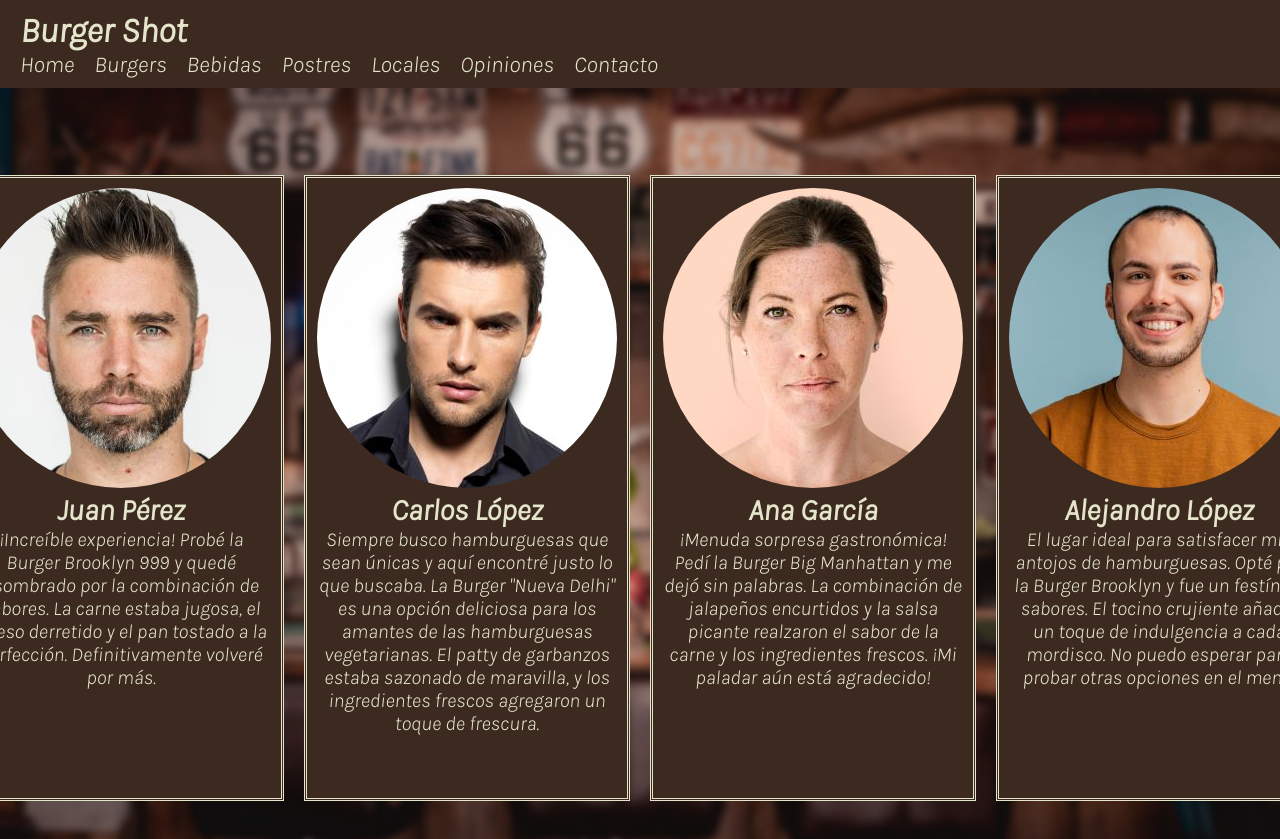
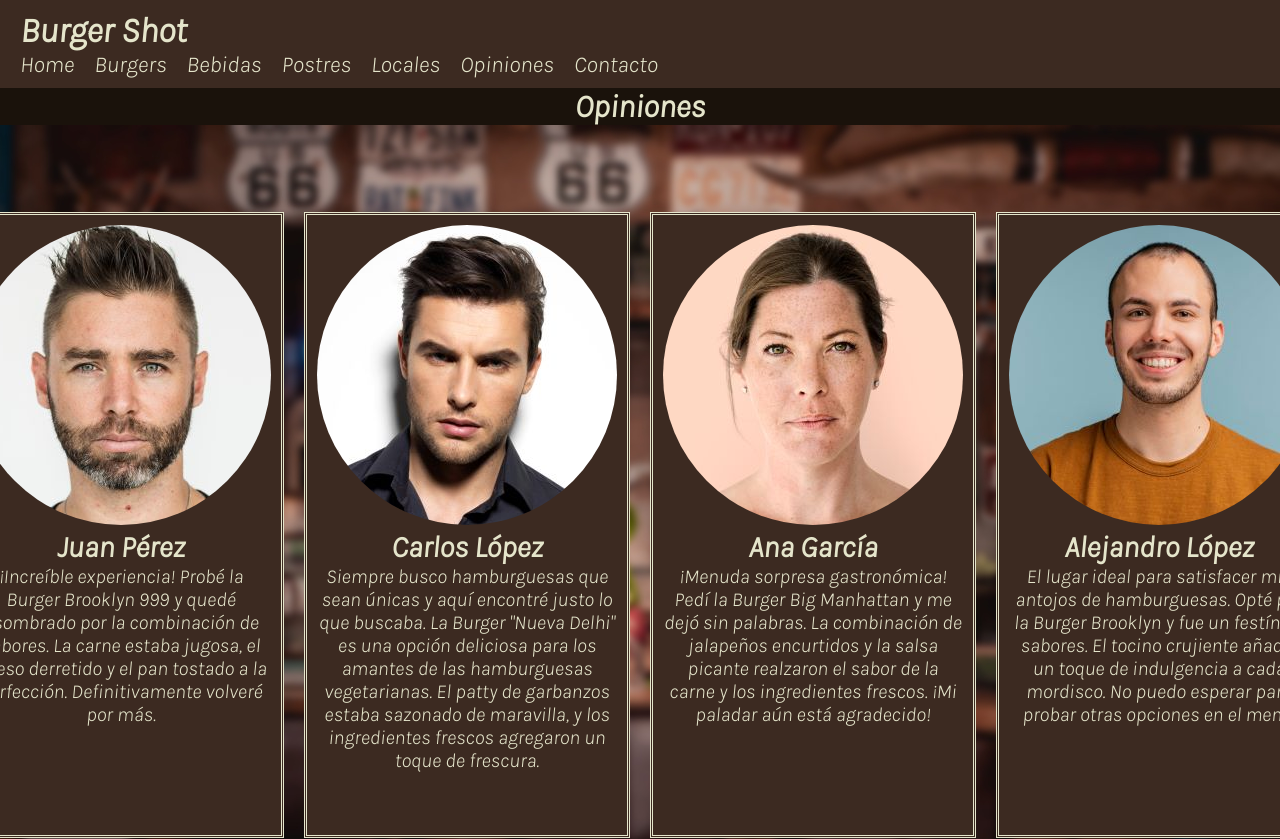
Before and after one commit to santicoper/ProyectoFinalCopertino, a website: page pages/opiniones.html in a window 1280 px wide. Shown: the top 839 px of the page. Drawn offline with Linux system fonts and the light colour scheme.

Commit message:
agregando h1 faltantes

```diff
--- a/pages/opiniones.html
+++ b/pages/opiniones.html
@@ -43,6 +43,9 @@
     </nav>
   </header>
   <main class="Main-Corto">
+    <div>
+      <h1 id="Titulo-Opinion">Opiniones</h1>
+    </div>
     <section id="Opiniones-Opiniones">
       <div class="Opinion">
         <img src="../images/Cliente1.jpg" alt="Cara de Cliente" class="Imagen-Cliente">
--- a/scss/views/_contacto.scss
+++ b/scss/views/_contacto.scss
@@ -1,4 +1,7 @@
 /*Contacto*/
+#Titulo-Contacto{
+    text-align: center;
+}
 
 #Contacto-Contacto {
     display: flex;
--- a/scss/views/_opinion.scss
+++ b/scss/views/_opinion.scss
@@ -1,4 +1,7 @@
 /*Opinion*/
+#Titulo-Opinion{
+    text-align: center;
+}
 
 #Opiniones-Opiniones {
     display: flex;
```
Also changed, not shown: pages/contacto.html (+3 -0 lines), css/style.css.
